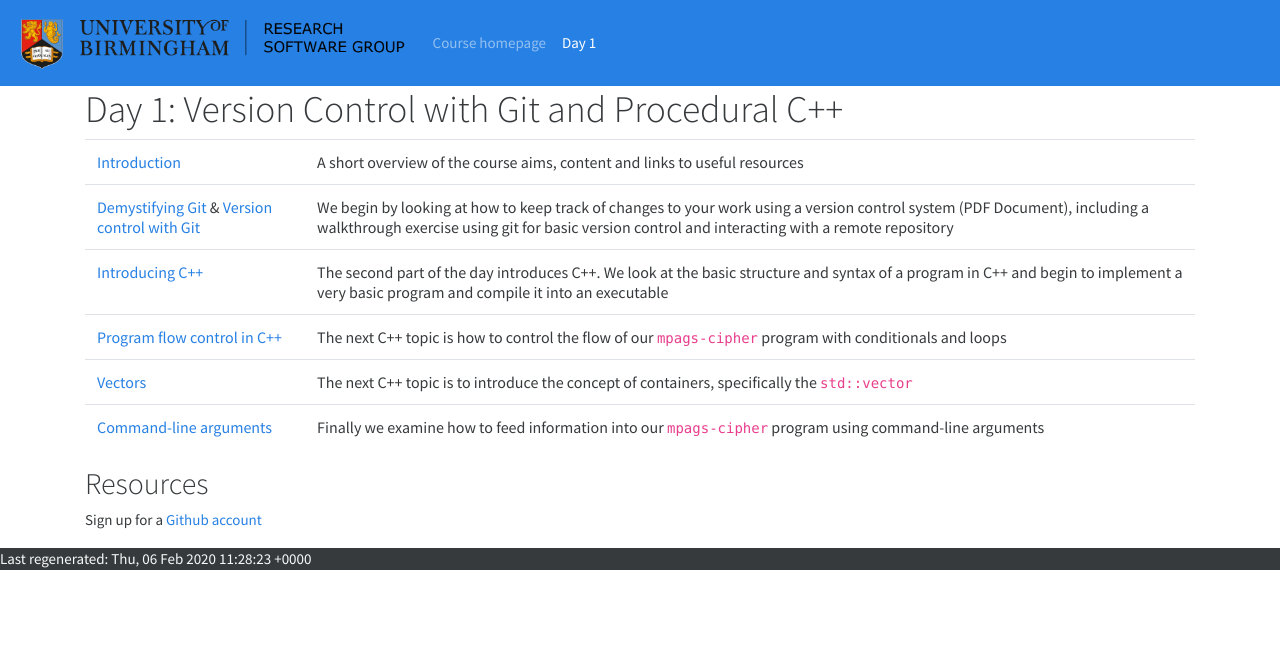
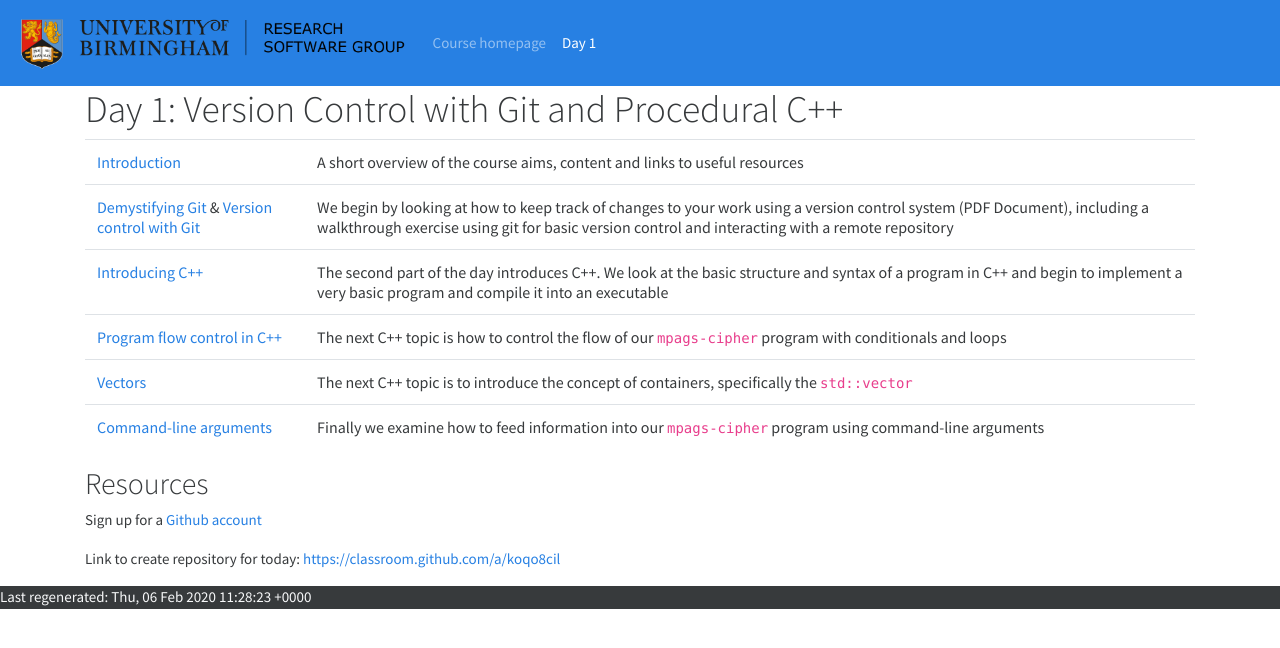
Before and after one commit to bear-rsg/C-materials, a Jekyll site: the page built from days/1.html, in a window 1280 px wide. Shown: the top 648 px of the page. Built offline with Jekyll 4.4.1, drawn with Linux system fonts in a browser that asks for light colours; nearby versions of some CDN libraries; some of the changed lines change nothing that is shown.

Commit message:
Update 1.html

```diff
--- a/days/1.html
+++ b/days/1.html
@@ -68,4 +68,4 @@
 
 <h2>Resources</h2>
 <p>Sign up for a <a href="https://github.com/" target="_blank" title="github">Github account</a></p>
-<!--<p>Link to create repository for today: <a href="https://classroom.github.com/a/uWibvemm" target="_blank" title="Github classroom">https://classroom.github.com/a/uWibvemm</a></p>-->
+<p>Link to create repository for today: <a href="https://classroom.github.com/a/koqo8cil" target="_blank" title="Github classroom">https://classroom.github.com/a/koqo8cil</a></p>
```
